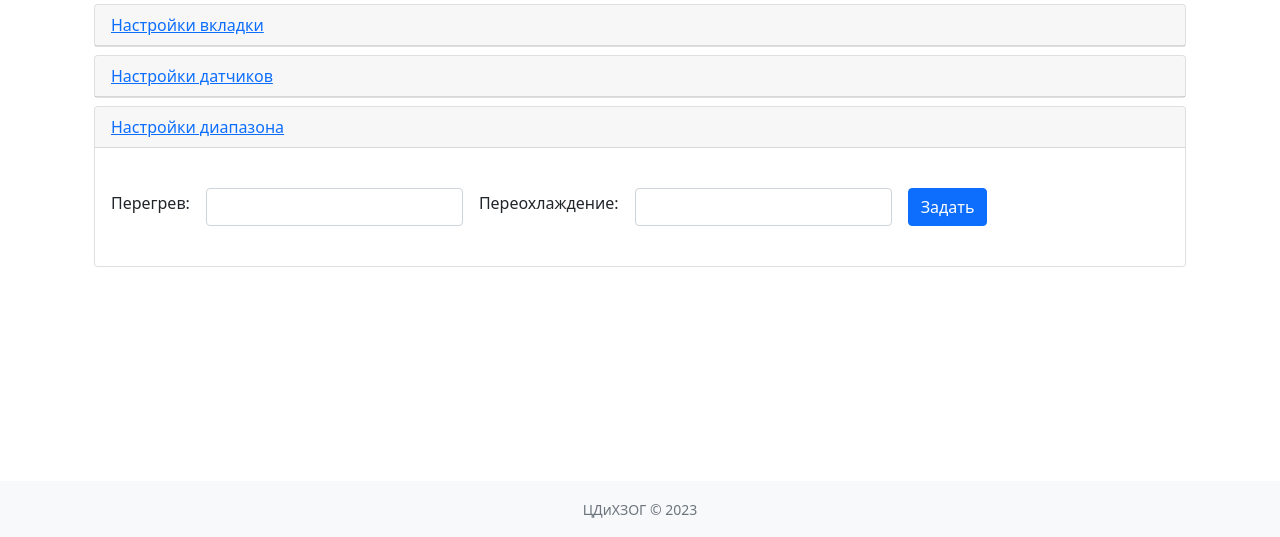
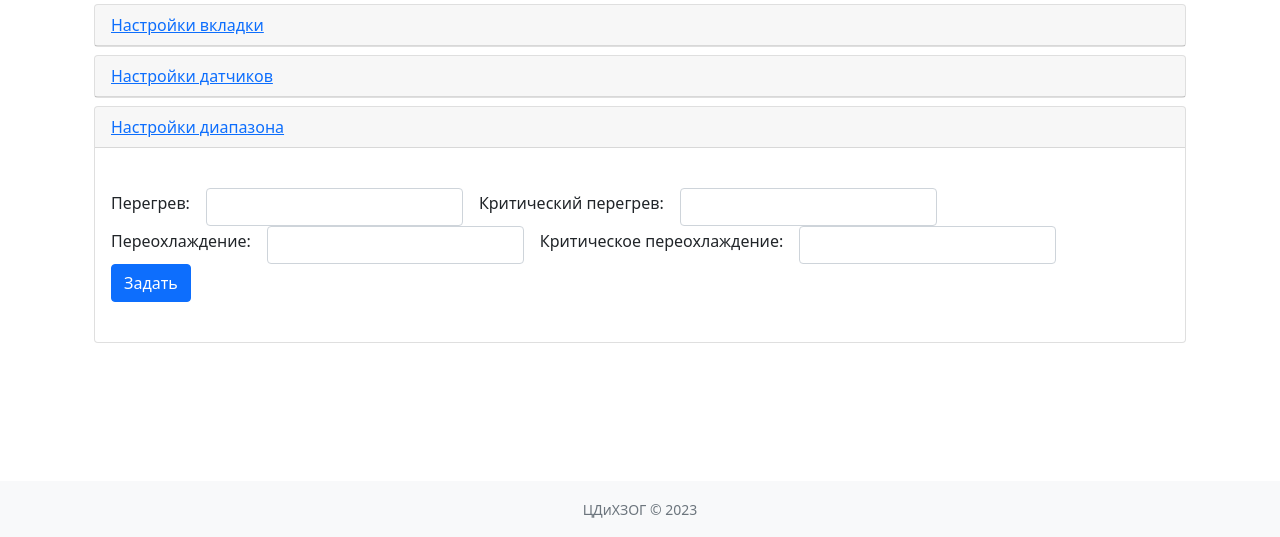
Before and after one commit to qcqdx/AlertTemp, a Flask app: page /tabs/1 in a window 1280 px wide, after a click on "Настройки". Shown: the part 263-800 px from the top of the page. Run offline with Flask 3, Linux system fonts and the light colour scheme; data that the repository does not hold is empty; some libraries are stand-ins or nearby versions.

Commit message:
- Added new input fields to capture `critical_overheat` and `critical_overcool` values. - Updated form design to accommodate the new input fields and ensure user-friendly experience.

```diff
--- a/templates/spoiler.html
+++ b/templates/spoiler.html
@@ -120,12 +120,29 @@
                             <div class="col-auto">
                                 <input type="number" id="overheat" name="overheat" step="0.01" value="{{ range_data.overheat if range_data else '' }}" class="form-control">
                             </div>
+
+                            <div class="col-auto">
+                                <label class="form-label" for="critical_overheat">Критический перегрев:</label>
+                            </div>
+                            <div class="col-auto">
+                                <input class="form-control" id="critical_overheat" name="critical_overheat" step="0.01" type="number" value="{{ range_data[3] if range_data else '' }}"/>
+                            </div>
+                        </div>
+                        <div class="row g-3 align-items-center">
                             <div class="col-auto">
                                 <label for="overcool" class="form-label">Переохлаждение:</label>
                             </div>
                             <div class="col-auto">
                                 <input type="number" id="overcool" name="overcool" step="0.01" value="{{ range_data.overcool if range_data else '' }}" class="form-control">
                             </div>
+                            <div class="col-auto">
+                                <label class="form-label" for="critical_overcool">Критическое переохлаждение:</label>
+                            </div>
+                            <div class="col-auto">
+                                 <input class="form-control" id="critical_overcool" name="critical_overcool" step="0.01" type="number" value="{{ range_data[4] if range_data else '' }}"/>
+                            </div>
+                        </div>
+                        <div class="row g-3 align-items-center">
                             <div class="col-auto">
                                 <button type="submit" class="btn btn-primary">Задать</button>
                             </div>
```
